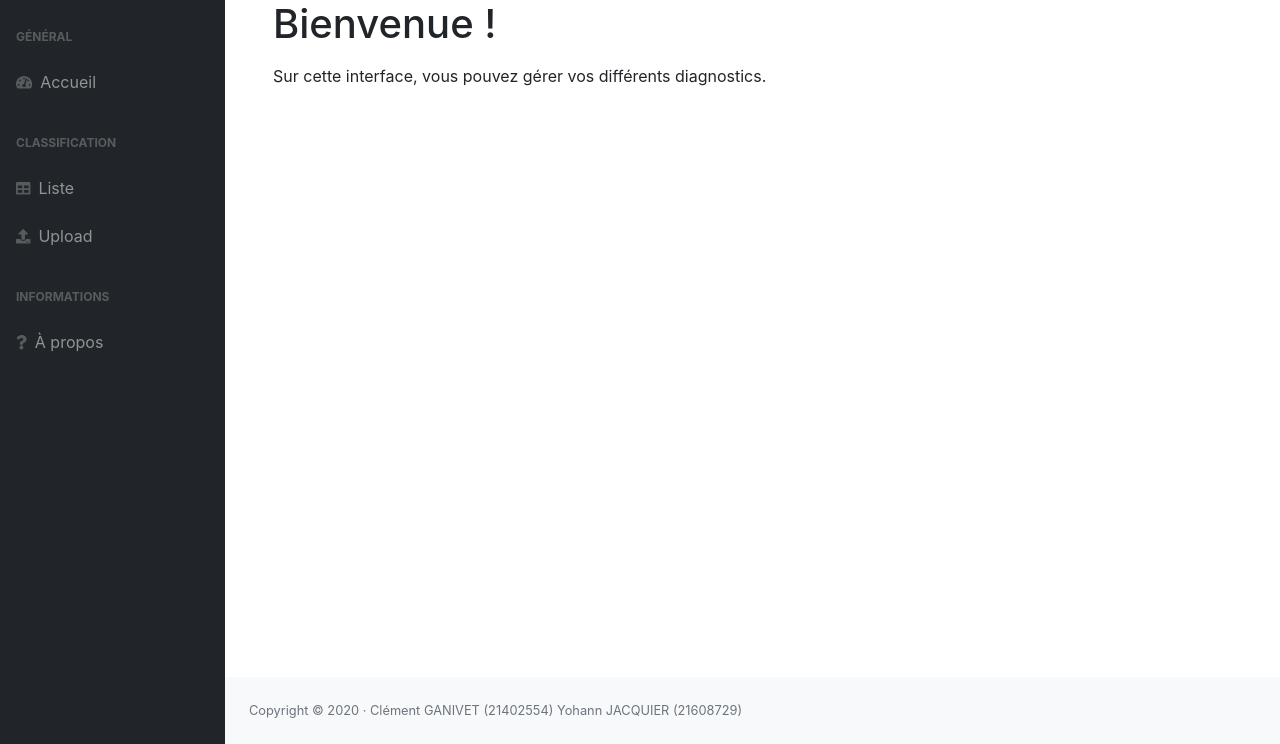
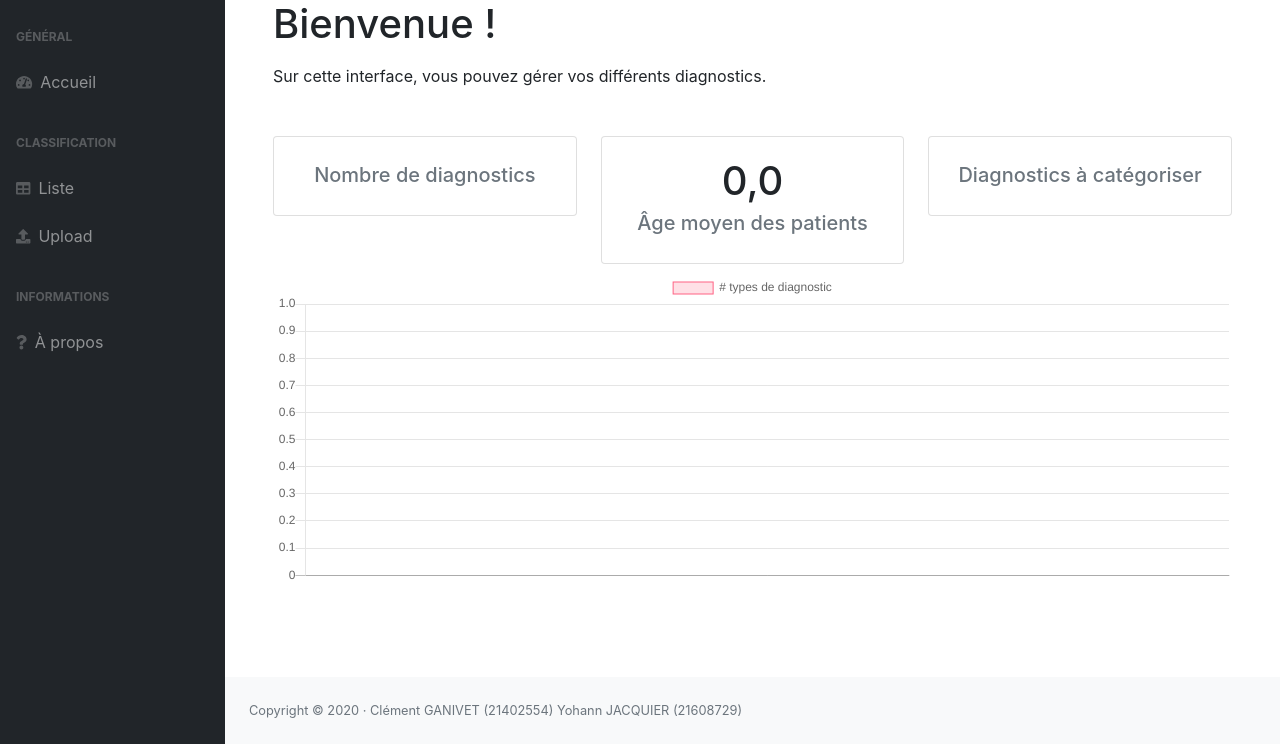
Before and after one commit to clemissile/dental-classification, a Symfony app: template templates/main/index.html.twig in a window 1280 px wide. Shown: the part 56-800 px from the top of the page. Run offline with Twig, Linux system fonts and the light colour scheme; the template is opened without the code that fills it, so the values that code supplies are empty; some libraries are stand-ins or nearby versions.

Commit message:
Mise en place du dashboard

```diff
--- a/templates/base.html.twig
+++ b/templates/base.html.twig
@@ -14,6 +14,9 @@
         <link href="https://cdn.datatables.net/1.10.20/css/dataTables.bootstrap4.min.css" rel="stylesheet" crossorigin="anonymous" />
         <link rel="stylesheet" type="text/css" media="all" href="http://ajax.googleapis.com/ajax/libs/jqueryui/1.7.2/themes/smoothness/jquery-ui.css"    />
         <script src="https://cdnjs.cloudflare.com/ajax/libs/font-awesome/5.11.2/js/all.min.js" crossorigin="anonymous"></script>
+
+        <!-- ChartJS -->
+        <link href="https://cdnjs.cloudflare.com/ajax/libs/Chart.js/2.9.3/Chart.min.css" rel="stylesheet">
 
         {% block stylesheets %}{% endblock %}
     </head>
@@ -91,6 +94,9 @@
         <script src="https://stackpath.bootstrapcdn.com/bootstrap/4.3.1/js/bootstrap.min.js" integrity="sha384-JjSmVgyd0p3pXB1rRibZUAYoIIy6OrQ6VrjIEaFf/nJGzIxFDsf4x0xIM+B07jRM" crossorigin="anonymous"></script>
         <script src="https://code.jquery.com/ui/1.12.1/jquery-ui.min.js" integrity="sha256-VazP97ZCwtekAsvgPBSUwPFKdrwD3unUfSGVYrahUqU=" crossorigin="anonymous"></script>
 
+        <!-- ChartJS -->
+        <script src="https://cdnjs.cloudflare.com/ajax/libs/Chart.js/2.9.3/Chart.min.js"></script>
+
         <!-- Scripts spéciaux pour ce template -->
         <script src="{{ asset('js/script.js') }}"></script>
 
--- a/templates/main/index.html.twig
+++ b/templates/main/index.html.twig
@@ -11,5 +11,88 @@
                 Sur cette interface, vous pouvez gérer vos différents diagnostics.
             </div>
         </div>
+
+        <div class="row mt-5 mb-2">
+            <div class="col-md-4">
+                <div class="card text-center">
+                    <div class="card-body">
+                        <h1 class="card-title">{{ total }}</h1>
+                        <h5 class="card-subtitle mb-2 text-muted">Nombre de diagnostics</h5>
+                    </div>
+                </div>
+            </div>
+            <div class="col-md-4">
+                <div class="card text-center">
+                    <div class="card-body">
+                        <h1 class="card-title">{{ avgage|number_format(1, ',', '.') }}</h1>
+                        <h5 class="card-subtitle mb-2 text-muted">Âge moyen des patients</h5>
+                    </div>
+                </div>
+            </div>
+            <div class="col-md-4">
+                <div class="card text-center">
+                    <div class="card-body">
+                        <h1 class="card-title">{{ emptydiag }}</h1>
+                        <h5 class="card-subtitle mb-2 text-muted">Diagnostics à catégoriser</h5>
+                    </div>
+                </div>
+            </div>
+        </div>
+
+        <div class="row">
+            <div class="col-md-12">
+                <canvas id="myChart" height="100"></canvas>
+            </div>
+        </div>
     </div>
 {% endblock %}
+
+{% block javascripts %}
+<script>
+    let diagLab = [];
+    let diagVal = [];
+
+    {% for diag in diagtype %}
+        diagLab.push('{{ diag.diagnoseType }}');
+        diagVal.push({{ diag.nbDiag }});
+    {% endfor %}
+
+    var ctx = document.getElementById('myChart').getContext('2d');
+    var myChart = new Chart(ctx, {
+        type: 'bar',
+        data: {
+            labels: diagLab,
+            datasets: [{
+                label: '# types de diagnostic',
+                data: diagVal,
+                backgroundColor: [
+                    'rgba(255, 99, 132, 0.2)',
+                    'rgba(54, 162, 235, 0.2)',
+                    'rgba(255, 206, 86, 0.2)',
+                    'rgba(75, 192, 192, 0.2)',
+                    'rgba(153, 102, 255, 0.2)',
+                    'rgba(255, 159, 64, 0.2)'
+                ],
+                borderColor: [
+                    'rgba(255, 99, 132, 1)',
+                    'rgba(54, 162, 235, 1)',
+                    'rgba(255, 206, 86, 1)',
+                    'rgba(75, 192, 192, 1)',
+                    'rgba(153, 102, 255, 1)',
+                    'rgba(255, 159, 64, 1)'
+                ],
+                borderWidth: 1
+            }]
+        },
+        options: {
+            scales: {
+                yAxes: [{
+                    ticks: {
+                        beginAtZero: true
+                    }
+                }]
+            }
+        }
+    });
+</script>
+{% endblock %}
```
Also changed, not shown: src/Controller/MainController.php (+20 -1 lines), src/Repository/DiagnoseRepository.php (+56 -1 lines), public/upload/image8-5e41876f3e264.jpeg (added).
